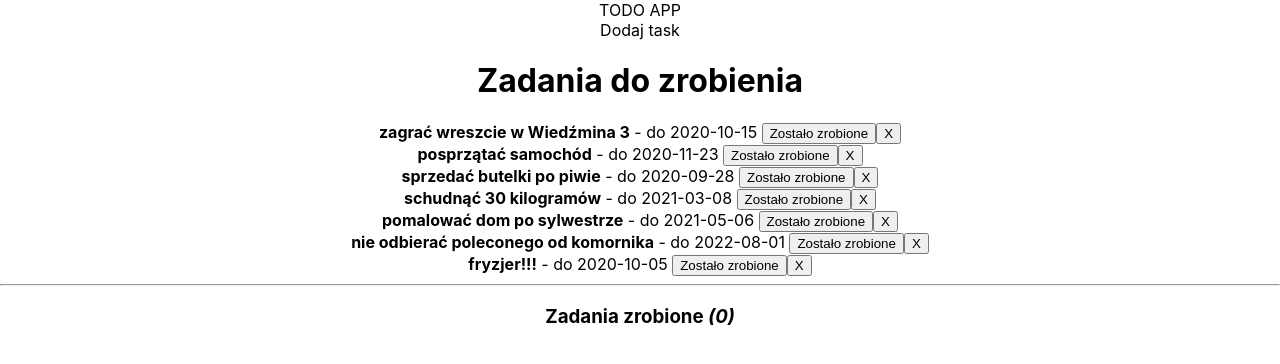
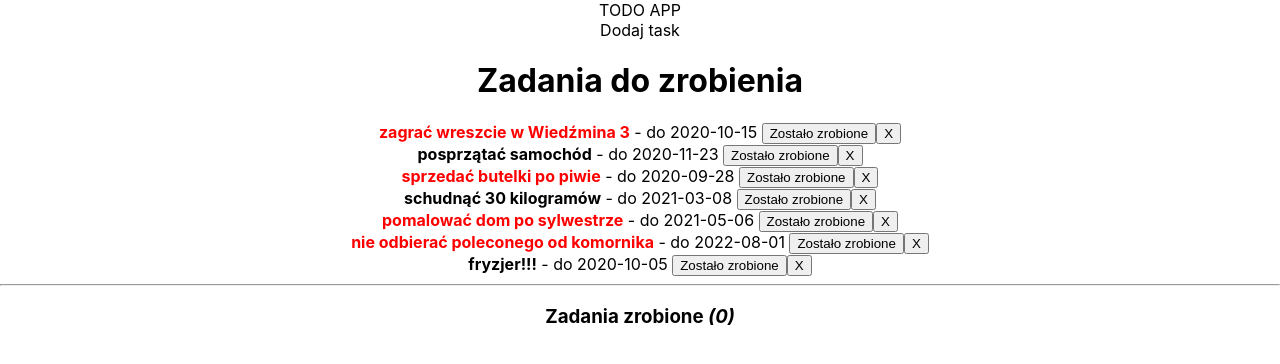
Before and after one commit to k-karczewski/todo_app, a React (Create React App) app: page / in a window 1280 px wide. Shown: the top 364 px of the page. Built offline with nearby package versions, Linux system fonts and the light colour scheme.

Commit message:
Styling of important tasks and showing of date

```diff
--- a/src/components/Task.js
+++ b/src/components/Task.js
@@ -1,15 +1,35 @@
 import React from "react";
 
 const Task = (props) => {
-  const { text, date, id } = props.task;
+  const importantStyle = {
+    color: "red",
+  };
+
   const { changeStatusHandler, deleteTaskHandler } = props;
-  return (
-    <div>
-      <strong>{text}</strong> - do <span>{date} </span>
-      <button onClick={() => changeStatusHandler(id)}>Zostało zrobione</button>
-      <button onClick={() => deleteTaskHandler(id)}>X</button>
-    </div>
-  );
+  const { text, date, id, isActive, isImportant, finishDate } = props.task;
+
+  if (isActive) {
+    return (
+      <div>
+        <strong style={isImportant ? importantStyle : null}>{text}</strong> - do{" "}
+        <span>{date} </span>
+        <button onClick={() => changeStatusHandler(id)}>
+          Zostało zrobione
+        </button>
+        <button onClick={() => deleteTaskHandler(id)}>X</button>
+      </div>
+    );
+  } else {
+    const finishTime = new Date(finishDate).toLocaleString();
+    return (
+      <div>
+        <strong>{text}</strong>
+        <em> (zrobić do {date}) </em>
+        <br />- potiwerdzenie wykonania <span>{finishTime}</span>
+        <button onClick={() => deleteTaskHandler(id)}>X</button>
+      </div>
+    );
+  }
 };
 
 export default Task;
```
